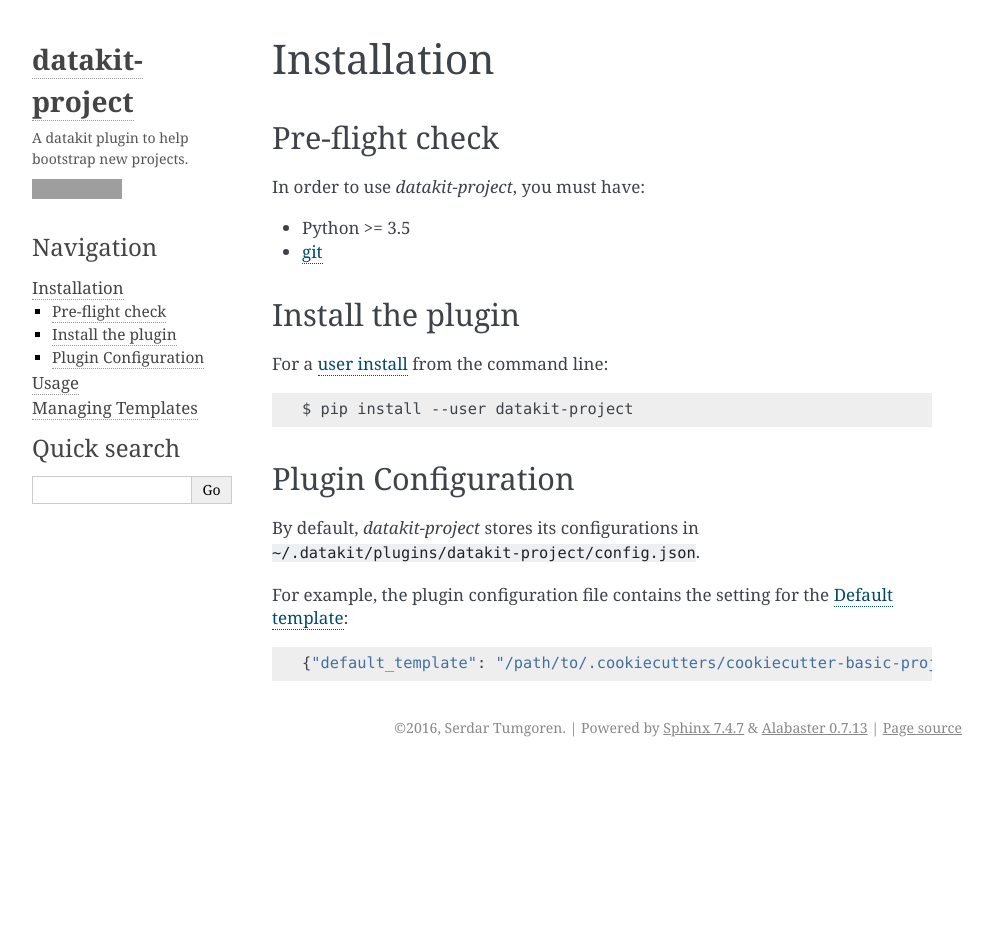
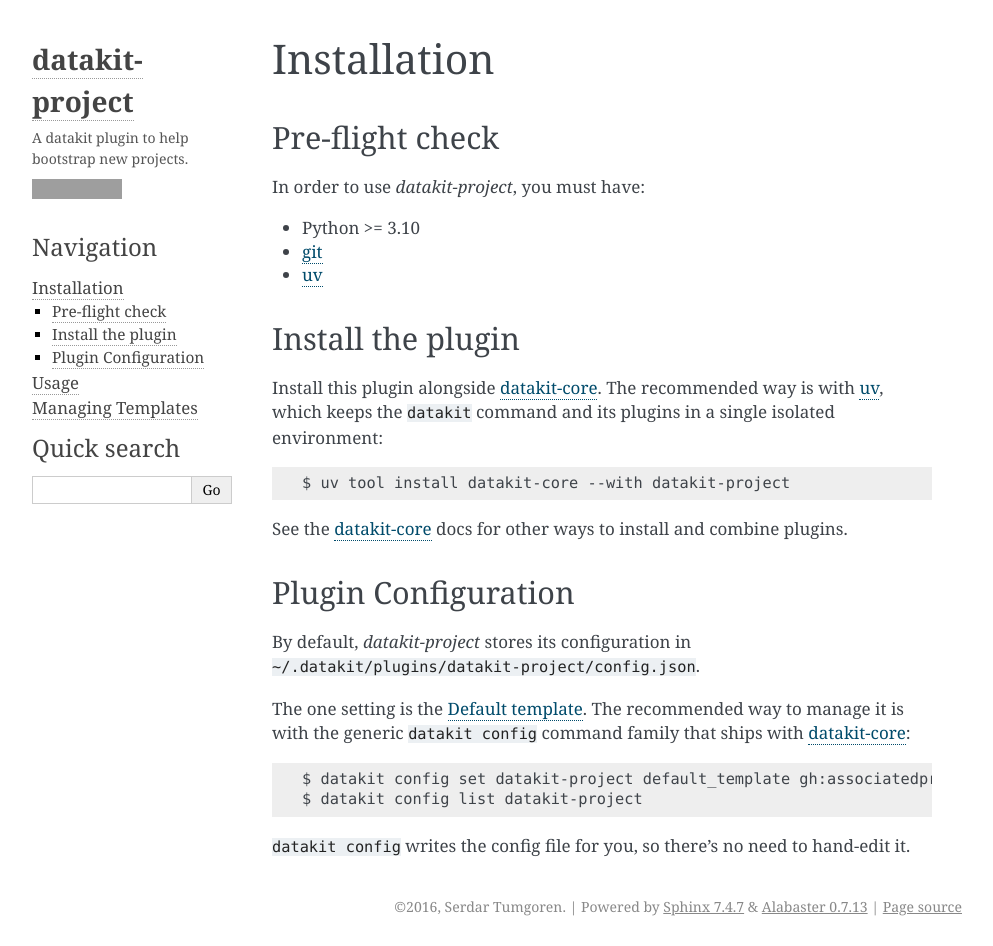
Before and after one commit to associatedpress/datakit-project, a Sphinx documentation site: the page built from docs/install.rst, in a window 1280 px wide and 946 px high. Shown: the whole window, without its empty margins (148-1141 px from the left). Built offline with Sphinx 7.4.7, drawn with Linux system fonts in a browser that asks for light colours; grey boxes are pictures that could not be loaded.

Commit message:
Update docs

```diff
--- a/README.rst
+++ b/README.rst
@@ -45,6 +45,5 @@
 if it might be a better fit.
 
 .. _Cookiecutter: https://cookiecutter.readthedocs.io/en/latest/
-.. _datakit command-line framework: https://datakit.ap.org/
-
-https://datakit-core.readthedocs.io/en/latest/readme.html
+.. _Cliff: https://docs.openstack.org/cliff/
+.. _datakit command-line framework: https://datakit-core.readthedocs.io/en/latest/
--- a/docs/install.rst
+++ b/docs/install.rst
@@ -6,20 +6,26 @@
 
 In order to use `datakit-project`, you must have:
 
-* Python >= 3.5
+* Python >= 3.10
 * git_
+* uv_
 
 .. _git: https://git-scm.com/
+.. _uv: https://docs.astral.sh/uv/
 
 Install the plugin
 ~~~~~~~~~~~~~~~~~~
 
-For a `user install`_ from the command line::
+Install this plugin alongside datakit-core_. The recommended way is with uv_,
+which keeps the ``datakit`` command and its plugins in a single isolated
+environment::
 
-    $ pip install --user datakit-project
+    $ uv tool install datakit-core --with datakit-project
+
+See the datakit-core_ docs for other ways to install and combine plugins.
 
 
-.. _user install: https://pip.pypa.io/en/stable/user_guide/#user-installs
+.. _datakit-core: https://datakit-core.readthedocs.io/en/latest/
 
 
 .. _plugin-configuration:
@@ -27,10 +33,14 @@
 Plugin Configuration
 ~~~~~~~~~~~~~~~~~~~~
 
-By default, `datakit-project` stores its configurations in ``~/.datakit/plugins/datakit-project/config.json``.
+By default, `datakit-project` stores its configuration in ``~/.datakit/plugins/datakit-project/config.json``.
 
-For example, the plugin configuration file contains the setting for the :ref:`default-template`:
+The one setting is the :ref:`default-template`. The recommended way to manage it
+is with the generic ``datakit config`` command family that ships with
+datakit-core_::
 
-.. code::
+    $ datakit config set datakit-project default_template gh:associatedpress/cookiecutter-r-project
+    $ datakit config list datakit-project
 
-   {"default_template": "/path/to/.cookiecutters/cookiecutter-basic-project"}
+``datakit config`` writes the config file for you, so there's no need to
+hand-edit it.
```
Also changed, not shown: docs/templates.rst (+3 -5 lines).
